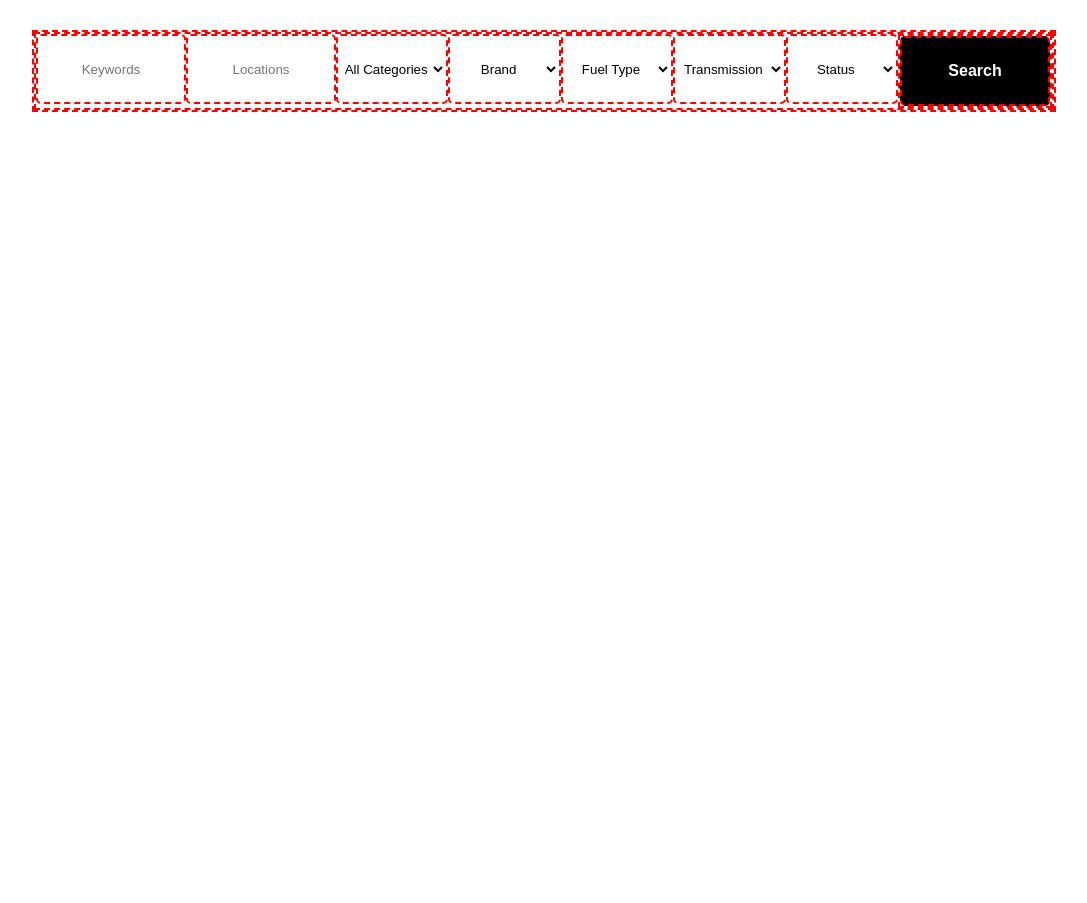
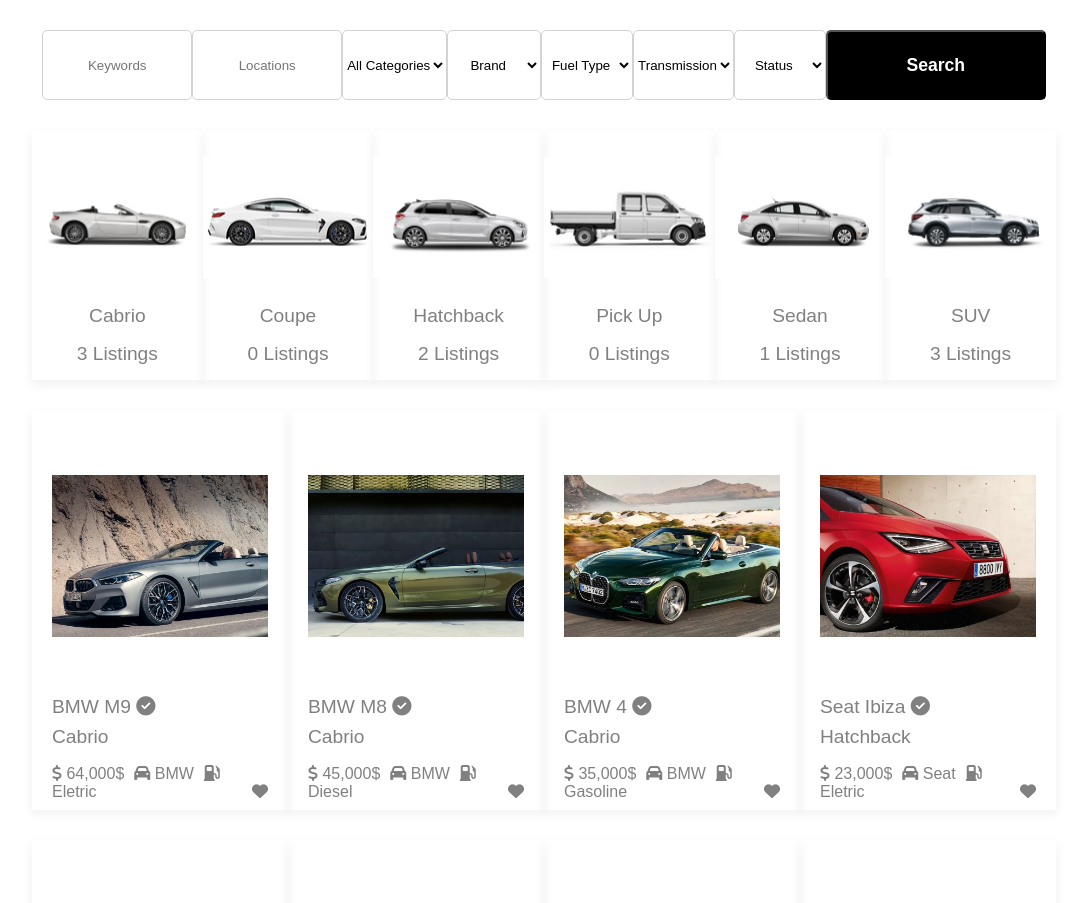
Before and after one commit to LucaDalRi/proj-html-vuejs, a Vue app: page / in a window 1280 px wide. Shown: the part 920-1823 px from the top of the page, without its empty margins (96-1183 px from the left). Before the commit the page ends 1032 px from the top, so only its background shows below. Built offline with nearby package versions, Linux system fonts and the light colour scheme.

Commit message:
Create card dinamicamente MainSection1 e conclusione di esso

```diff
--- a/src/components/Main/MainSection1.vue
+++ b/src/components/Main/MainSection1.vue
@@ -1,6 +1,13 @@
 <script>
+import { store } from '../Store/store.js';
+
 export default {
   name: 'MainSection1',
+  data() {
+    return {
+      store,
+    }
+  },
 }
 </script>
 
@@ -45,14 +52,93 @@
         <button>Search</button>
       </div>
     </div>
+    <div class="carsTypesContainer">
+      <div class="carTypeCard">
+        <div class="carImg">
+          <img src="../../assets/cabrio.jpg" alt="Cabrio Img">
+        </div>
+        <p>Cabrio</p>
+        <p>3 Listings</p>
+      </div>
+      <div class="carTypeCard">
+        <div class="carImg">
+          <img src="../../assets/coupe.jpg" alt="coupe Img">
+        </div>
+        <p>Coupe</p>
+        <p>0 Listings</p>
+      </div>
+      <div class="carTypeCard">
+        <div class="carImg">
+          <img src="../../assets/hatchback.jpg" alt="hatchback Img">
+        </div>
+        <p>Hatchback</p>
+        <p>2 Listings</p>
+      </div>
+      <div class="carTypeCard">
+        <div class="carImg">
+          <img src="../../assets/pickup.jpg" alt="pickup Img">
+        </div>
+        <p>Pick Up</p>
+        <p>0 Listings</p>
+      </div>
+      <div class="carTypeCard">
+        <div class="carImg">
+          <img src="../../assets/sedan.jpg" alt="sedan Img">
+        </div>
+        <p>Sedan</p>
+        <p>1 Listings</p>
+      </div>
+      <div class="carTypeCard">
+        <div class="carImg">
+          <img src="../../assets/suv.jpg" alt="suv Img">
+        </div>
+        <p>SUV</p>
+        <p>3 Listings</p>
+      </div>
+
+
+    </div>
+    <div class="containerCarsCards">
+      <div class="carCard" v-for="(car, i) in store.cars">
+        <div class="carImg">
+          <img :src="store.cars[i][0].immagine" alt="">
+        </div>
+        <div class="carInfo1">
+          <p>{{ store.cars[i][0].nome }} <i class="fa-solid fa-circle-check"></i></p>
+          <p>{{ store.cars[i][0].categoria }}</p>
+        </div>
+        <div class="carInfo2">
+          <span>
+            <i class="fa-solid fa-dollar-sign"></i> {{ store.cars[i][0].costo }}
+          </span>
+          <span>
+            <i class="fa-solid fa-car"></i> {{ store.cars[i][0].brand }}
+          </span>
+          <span>
+            <i class="fa-solid fa-gas-pump"></i> {{ store.cars[i][0].alimentazione }}
+          </span>
+          <span>
+            <i class="fa-solid fa-heart"></i>
+          </span>
+        </div>
+      </div>
+    </div>
+    <div class="buttonBlack">
+      <button>
+        <span>
+          Show All Cars
+        </span>
+        <i class="fa-solid fa-arrow-right"></i>
+        </button>
+    </div>
   </div>
 
 </template>
 
 <style lang="scss" scoped>
-* {
-  border: 2px dashed red;
-}
+// * {
+//   border: 2px dashed red;
+// }
 
 .containerPrincipale {
   width: 80%;
@@ -60,7 +146,8 @@
 
   .searchbar {
     display: flex;
-    width: 100%;
+    width: 98%;
+    margin: 0 auto;
     justify-content: space-between;
 
     input,
@@ -71,14 +158,108 @@
       text-align: center;
       border-radius: 5px;
     }
+
     input,
-    select{
+    select {
       background-color: white;
+      border: 1px solid lightgray;
     }
+
     button {
       font-weight: bold;
       font-size: 1em;
     }
   }
+
+  .carsTypesContainer {
+    margin-top: 30px;
+    display: flex;
+    width: 100%;
+    height: 250px;
+    margin-bottom: 20px;
+
+    .carTypeCard {
+      width: calc(100% / 6);
+      height: 100%;
+      box-shadow: 0px 4px 10px 1px rgba(0, 0, 0, 0.05);
+
+      .carImg {
+        height: 70%;
+
+        img {
+          height: 100%;
+          width: 100%;
+          object-fit: contain;
+        }
+      }
+
+      p {
+        height: 15%;
+        text-align: center;
+        font-size: 1.2em;
+        color: gray;
+      }
+    }
+  }
+
+  .containerCarsCards {
+    display: flex;
+    flex-wrap: wrap;
+    color: gray;
+    margin-top: 30px;
+
+    .carCard {
+      width: 25%;
+      height: 400px;
+      padding: 20px;
+      box-shadow: 0px 4px 10px 1px rgba(0, 0, 0, 0.05);
+      margin-bottom: 30px;
+
+      .carImg {
+        height: 70%;
+
+        img {
+          height: 100%;
+          width: 100%;
+          object-fit: contain;
+        }
+      }
+
+      .carInfo1 {
+        font-size: 1.2em;
+        height: 23%;
+        line-height: 30px;
+        padding-top: 10px;
+      }
+
+      .carInfo2 {
+        height: 7%;
+
+        span {
+          margin-right: 10px;
+
+        }
+
+        .fa-heart {
+          float: right;
+        }
+      }
+    }
+  }
+
+  .buttonBlack{
+    display: flex;
+    justify-content: center;
+
+    button{
+      height: 70px;
+      width: 220px;
+      font-size: 1.1em;
+
+      span{
+        margin-right: 10px;
+      }
+    }
+  }
 }
 </style>
--- a/src/components/Store/store.js
+++ b/src/components/Store/store.js
@@ -11,75 +11,84 @@
     ],
 
     cars: [
-        'bmwM9' [
+        [
             {
                 nome: 'BMW M9',
                 categoria: 'Cabrio',
                 brand: 'BMW',
                 alimentazione: 'Eletric',
-                costo: '64,000$'
+                costo: '64,000$',
+                immagine: 'src/assets/bmw-8-series-convertible-technical-data-sp-desktop-400x300.jpg'
             }
         ],
-        'bmwM8' [
+        [
             {
                 nome: 'BMW M8',
                 categoria: 'Cabrio',
                 brand: 'BMW',
                 alimentazione: 'Diesel',
-                costo: '45,000$'
+                costo: '45,000$',
+                immagine: 'src/assets/bmw88-400x300.jpg'
             }
         ],
-        'bmw4' [
+        [
             {
                 nome: 'BMW 4',
                 categoria: 'Cabrio',
                 brand: 'BMW',
                 alimentazione: 'Gasoline',
-                costo: '35,000$'
+                costo: '35,000$',
+                immagine: 'src/assets/bmw442-400x300.jpg'
             }
         ],
-        'seatIbiza' [
+        [
             {
                 nome: 'Seat Ibiza',
                 categoria: 'Hatchback',
                 brand: 'Seat',
                 alimentazione: 'Eletric',
-                costo: '23,000$'
+                costo: '23,000$',
+                immagine: 'src/assets/yeni-ibiza-2-400x300.jpg'
             }
         ],
-        'seatArona' [
+        [
             {
                 nome: 'Sear Arona',
                 categoria: 'SUV',
                 brand: 'Seat',
                 alimentazione: 'Gasoline',
-                costo: '37,500$'
+                costo: '37,500$',
+                immagine: 'src/assets/makyajli-2022-seat-arona-1-400x300.jpg'
             }
         ],
-        'volkswagenTaigo' [
+        [
             {
                 nome: 'Volkswagen Taigo',
                 categoria: 'SUV',
                 brand: 'Volkswagen',
                 alimentazione: 'Eletric',
-                costo: '50,000$'
+                costo: '50,000$',
+                immagine: 'src/assets/vw-taigo3832-400x300.jpg'
             }
         ],
-        'volkswagenTCross' [
+        [
             {
                 nome: 'Volkswagen T-Cross',
                 categoria: 'SUV',
                 brand: 'Volkswagen',
                 alimentazione: 'Diesel',
+                costo: '27,000$',
+                immagine: 'src/assets/2019-vw-t-cross-400x300.jpg'
             }
         ],
-        'volkswagenPassat' [
+        [
             {
-                nome:'Volkswagen Passat',
+                nome: 'Volkswagen Passat',
                 categoria: 'Sedan',
                 brand: 'Volkswagen',
                 alimentazione: 'Diesel',
-                costo: '42,500$'
+                costo: '42,500$',
+                immagine: 'src/assets/volkswagen-passat-1280x720-1-400x300.jpg'
             }
         ],
     ]
```
